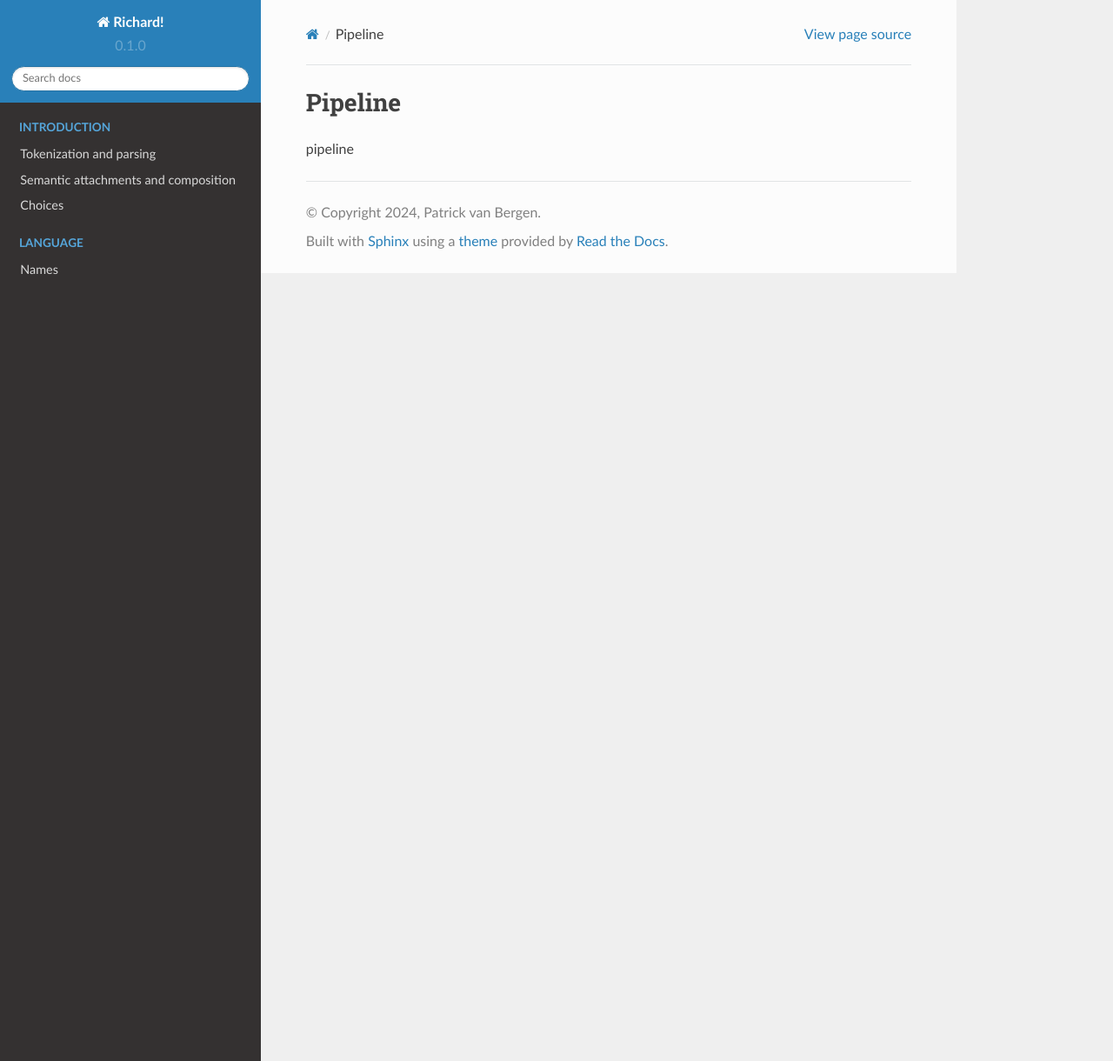
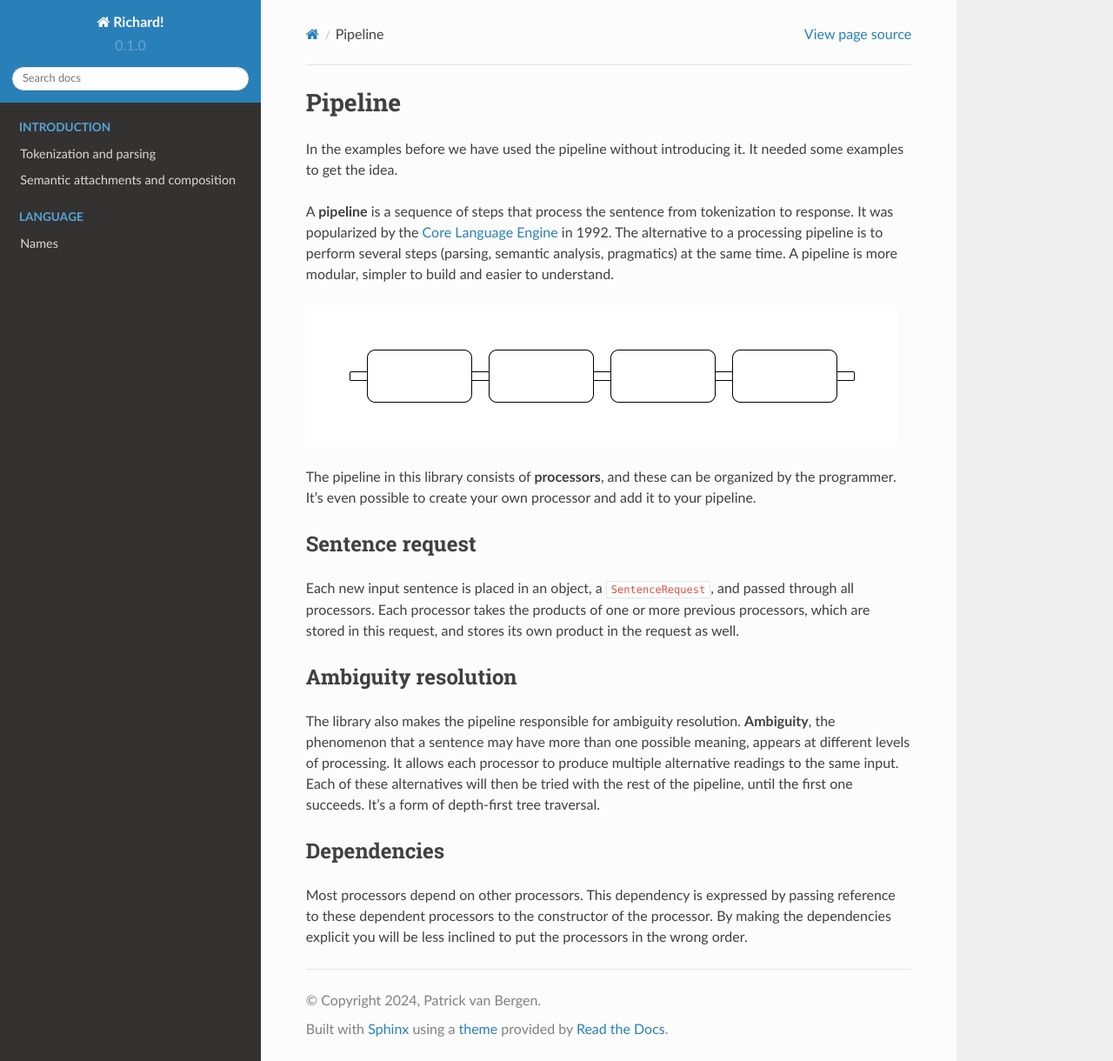
Before and after one commit to garfix/richard-readthedocs, a Sphinx documentation site: the page built from docs/source/introduction/pipleline.md, in a window 1280 px wide and 1220 px high. Shown: the whole window at 87% size. Built offline with Sphinx 7.4.7 and the Read the Docs theme 2.0.0, drawn with Linux system fonts in a browser that asks for light colours; pages that are not in the unit, such as notebooks, are missing from menus.

Commit message:
pipeline

```diff
--- a/docs/source/index.rst
+++ b/docs/source/index.rst
@@ -10,7 +10,6 @@ This Python software library allows you to turn human language sentences into Py
    introduction/parsing.md
    introduction/composition.md
    introduction/pipeline.md
-   introduction/choices.md
 
 .. toctree::
    :caption: Language
--- a/docs/source/introduction/choices.md
+++ /dev/null
@@ -1 +0,0 @@
-# Choices
--- a/docs/source/introduction/pipleline.md
+++ b/docs/source/introduction/pipleline.md
@@ -1,3 +1,21 @@
 # Pipeline
 
-pipeline
+In the examples before we have used the pipeline without introducing it. It needed some examples to get the idea.
+
+A __pipeline__ is a sequence of steps that process the sentence from tokenization to response. It was popularized by the [Core Language Engine](https://mitpress.mit.edu/9780262512091/the-core-language-engine/) in 1992. The alternative to a processing pipeline is to perform several steps (parsing, semantic analysis, pragmatics) at the same time. A pipeline is more modular, simpler to build and easier to understand.
+
+![Pipeline](../images/pipeline.drawio.png)
+
+The pipeline in this library consists of __processors__, and these can be organized by the programmer. It's even possible to create your own processor and add it to your pipeline.
+
+## Sentence request
+
+Each new input sentence is placed in an object, a `SentenceRequest`, and passed through all processors. Each processor takes the products of one or more previous processors, which are stored in this request, and stores its own product in the request as well.
+
+## Ambiguity resolution
+
+The library also makes the pipeline responsible for ambiguity resolution. __Ambiguity__, the phenomenon that a sentence may have more than one possible meaning, appears at different levels of processing. It allows each processor to produce multiple alternative readings to the same input. Each of these alternatives will then be tried with the rest of the pipeline, until the first one succeeds. It's a form of depth-first tree traversal.
+
+## Dependencies
+
+Most processors depend on other processors. This dependency is expressed by passing reference to these dependent processors to the constructor of the processor. By making the dependencies explicit you will be less inclined to put the processors in the wrong order.
```
Also changed, not shown: docs/source/introduction/composition.md (+5 -5 lines), docs/source/images/pipeline.drawio.png (added).
